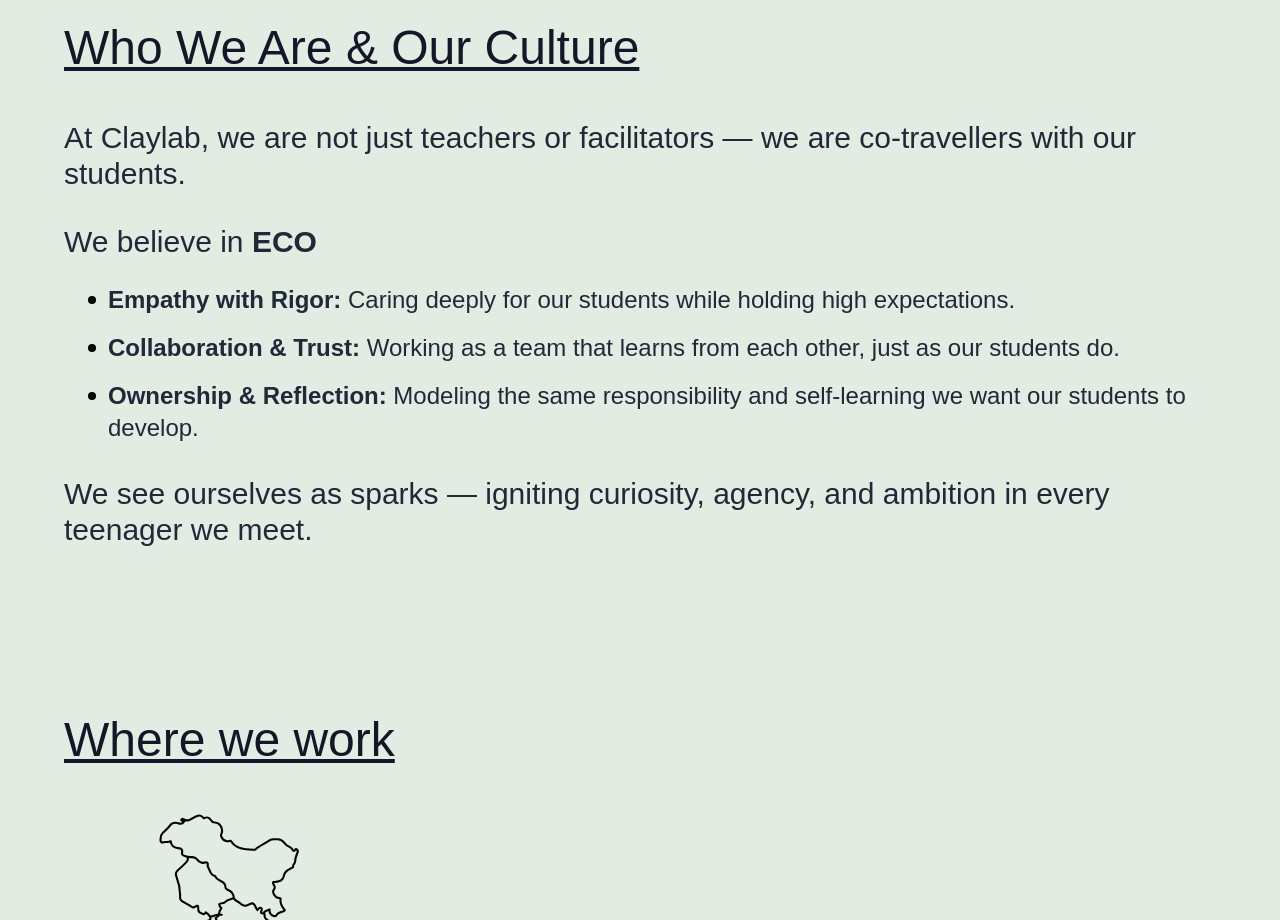
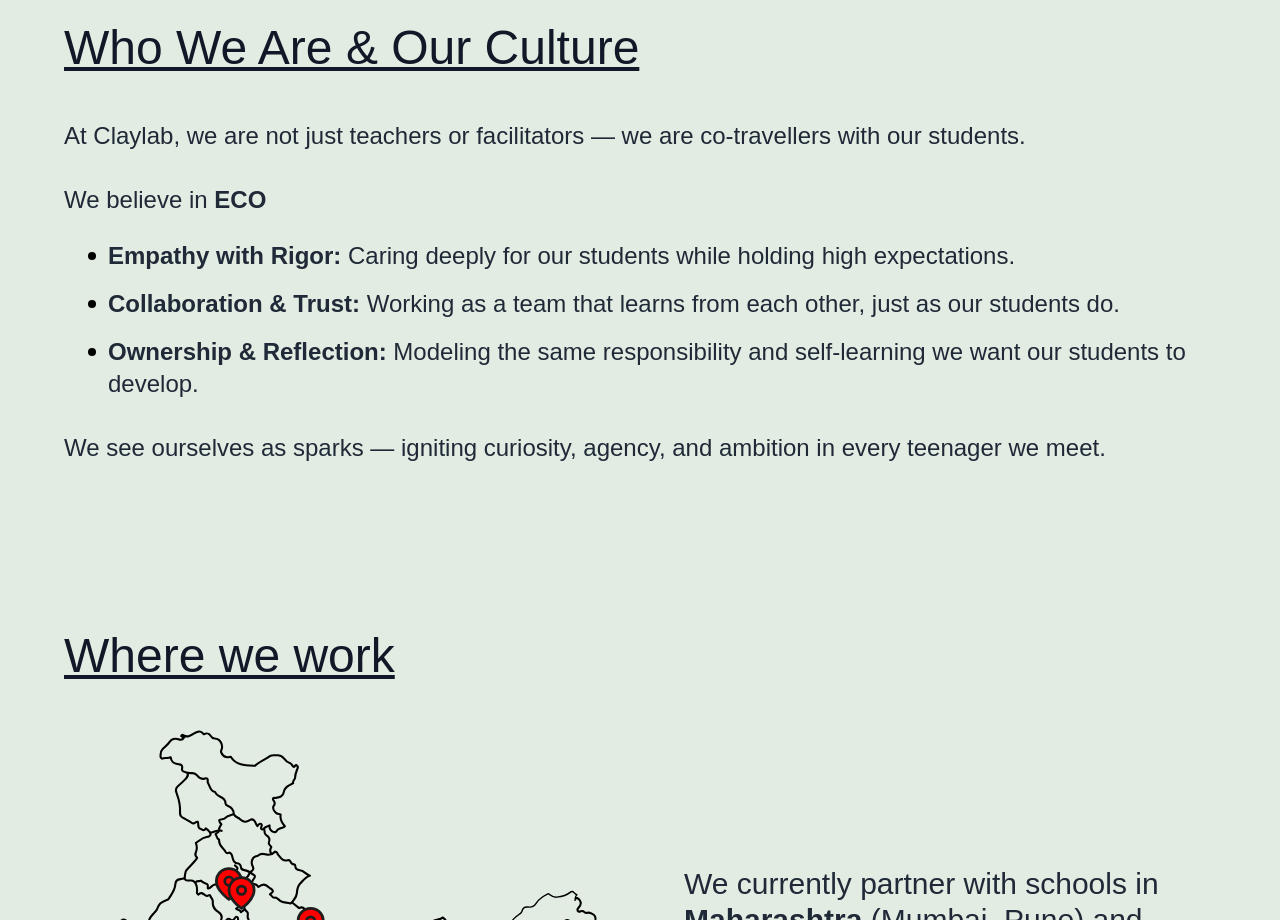
Before and after one commit to arnab-git-404/claylab, a Next.js app: page /about in a window 1280 px wide. Shown: the part 880-1800 px from the top of the page. Built offline with nearby package versions, Linux system fonts and the light colour scheme; a web font is replaced by a local one.

Commit message:
Update whoWeAre.tsx

```diff
--- a/components/about/whoWeAre.tsx
+++ b/components/about/whoWeAre.tsx
@@ -16,13 +16,13 @@ const WhoWeAre = () => {
         <div className="space-y-8">
 
           {/* Opening Statement */}
-          <p className="text-xl sm:text-2xl md:text-3xl text-gray-800 leading-relaxed font-light">
+          <p className="text-xl sm:text-2xl md:text-2xl text-gray-800 leading-relaxed font-light">
             At Claylab, we are not just teachers or facilitators — we are co-travellers with our students.
           </p>
 
           {/* ECO Section */}
           <div className="space-y-6">
-            <p className="text-xl sm:text-2xl md:text-3xl text-gray-800 leading-relaxed">
+            <p className="text-xl sm:text-2xl md:text-2xl text-gray-800 leading-relaxed">
               We believe in <strong className="font-bold">ECO</strong>
             </p>
 
@@ -52,7 +52,7 @@ const WhoWeAre = () => {
           </div>
 
           {/* Closing Statement */}
-          <p className="text-xl sm:text-2xl md:text-3xl text-gray-800 leading-relaxed font-light">
+          <p className="text-xl sm:text-2xl md:text-2xl text-gray-800 leading-relaxed font-light">
             We see ourselves as sparks — igniting curiosity, agency, and ambition in every teenager we meet.
           </p>
 
```
